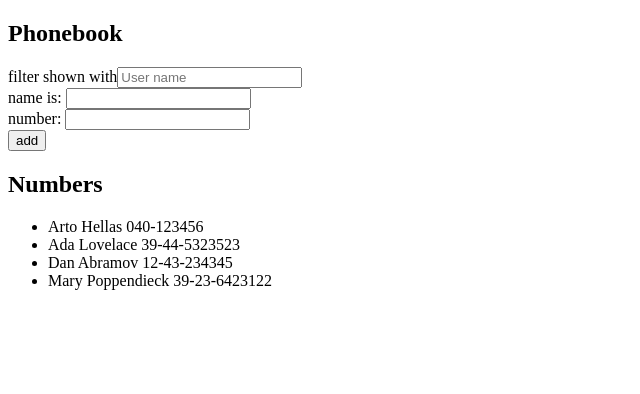
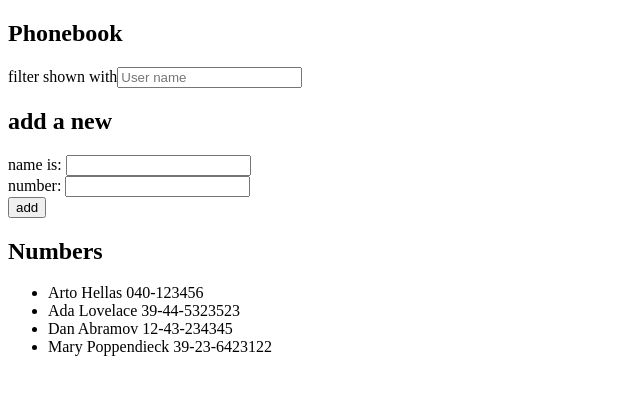
Before and after one commit to MirSzabo/fullstackopen, a React (Create React App) app in the folder part2/Phonebook/: page / in a window 1280 px wide. Shown: the top 394 px of the page, without its empty margins (0-640 px from the left). Built offline with nearby package versions, Linux system fonts and the light colour scheme; data requests are answered from the project's data file.

Commit message:
add create person to the backend

```diff
--- a/part2/Phonebook/src/App.js
+++ b/part2/Phonebook/src/App.js
@@ -27,7 +27,17 @@ const App = () => {
 
   const addPerson = (event) => {
     event.preventDefault();
-    const personObject = {
+
+    const add = (person) => {
+      personService.create(person).then((returnedPerson) => {
+        setPersons(persons.concat(returnedPerson));
+        //resetFields();
+
+        // displayNotification('success', `Added ${person.name}`);
+      });
+    };
+
+    /* const personObject = {
       name: newName,
       number: newNumber,
     };
@@ -38,7 +48,7 @@ const App = () => {
       setPersons(persons.concat(personObject));
       setNewName("");
       setNewNumber("");
-    }
+    } */
   };
 
   const rows = () =>
--- a/part2/Phonebook/src/components/PersonForm.js
+++ b/part2/Phonebook/src/components/PersonForm.js
@@ -11,7 +11,9 @@ const PersonForm = () => {
         setNewNumber(event.target.value);
       };
   return (
-    <form onSubmit={addPerson}>
+    <div>
+      <h2>add a new</h2>
+<form onSubmit={addPerson}>
     <div>
       name is: <input value={newName} onChange={handlePersonChange} />
     </div>
@@ -22,6 +24,8 @@ const PersonForm = () => {
       <button type="submit">add</button>
     </div>
   </form>
+    </div>
+
   )
 }
 
```
